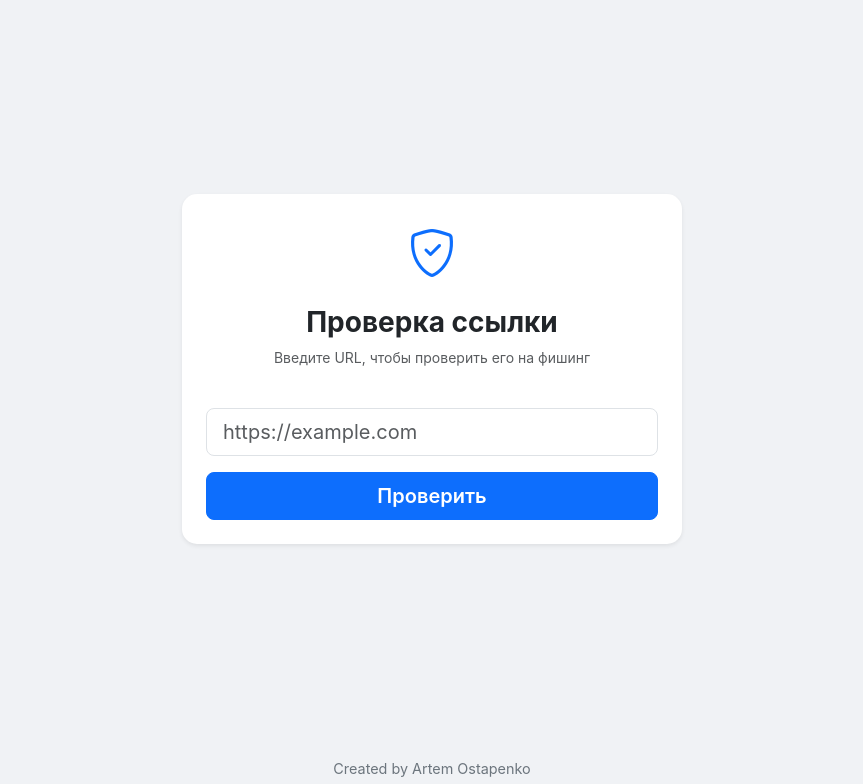
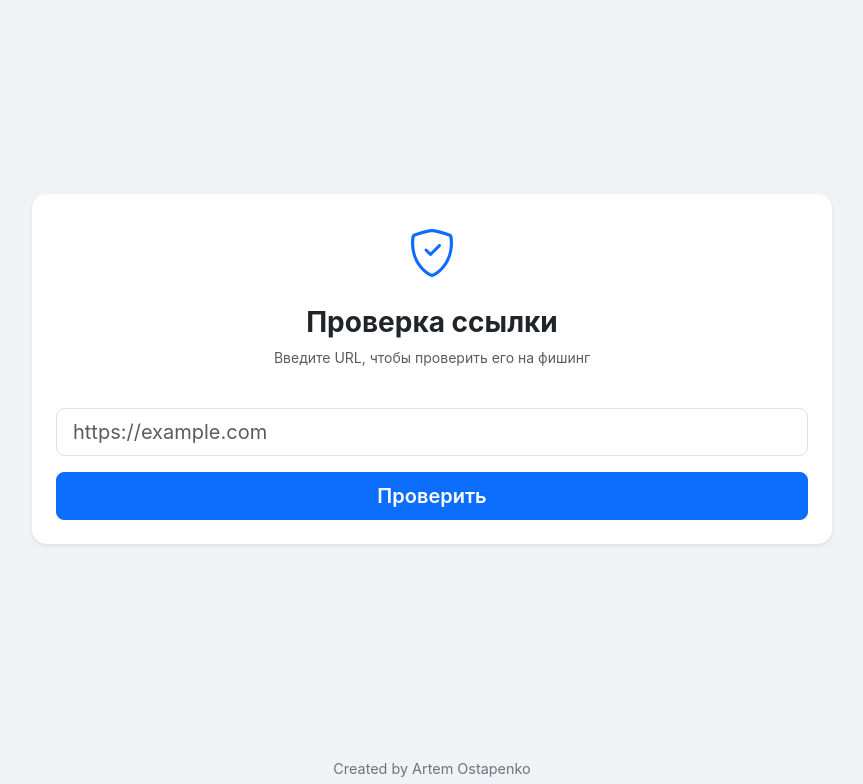
Before and after one commit to Krahjotdaan/phishing-urls-detector, a FastAPI app: page / in a window 1280 px wide. Shown: the top 784 px of the page, without its empty margins (208-1071 px from the left). Run offline with FastAPI, Linux system fonts and the light colour scheme.

Commit message:
Front: form became wider

```diff
--- a/templates/base.html
+++ b/templates/base.html
@@ -29,7 +29,7 @@
             border: none;
             border-radius: 15px;
             box-shadow: 0 4px 20px rgba(0,0,0,0.08);
-            max-width: 500px;
+            max-width: 800px;
             width: 100%;
         }
 
```
Also changed, not shown: static/main.js (+6 -3 lines), detector/config.py (line endings or trailing spaces), main.py (line endings or trailing spaces).
